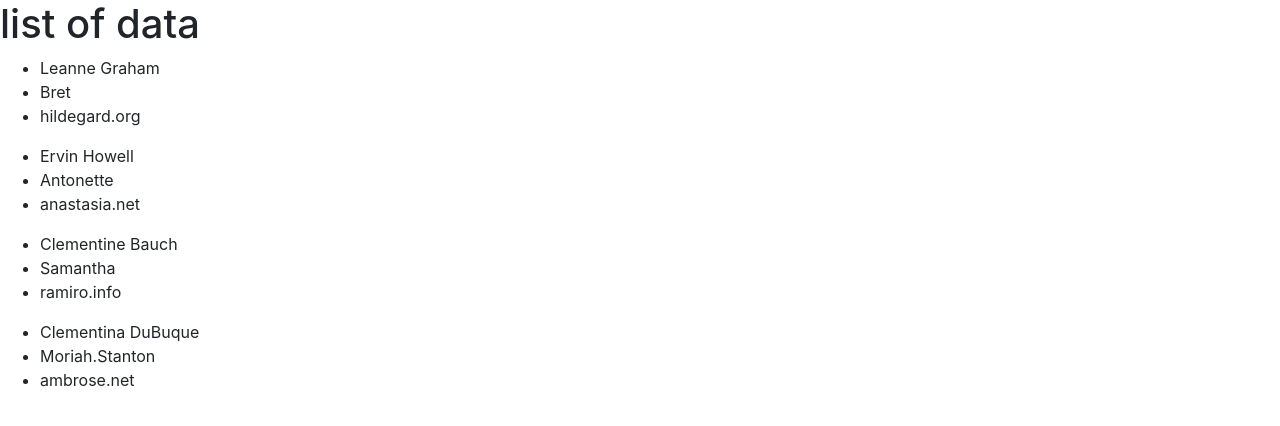
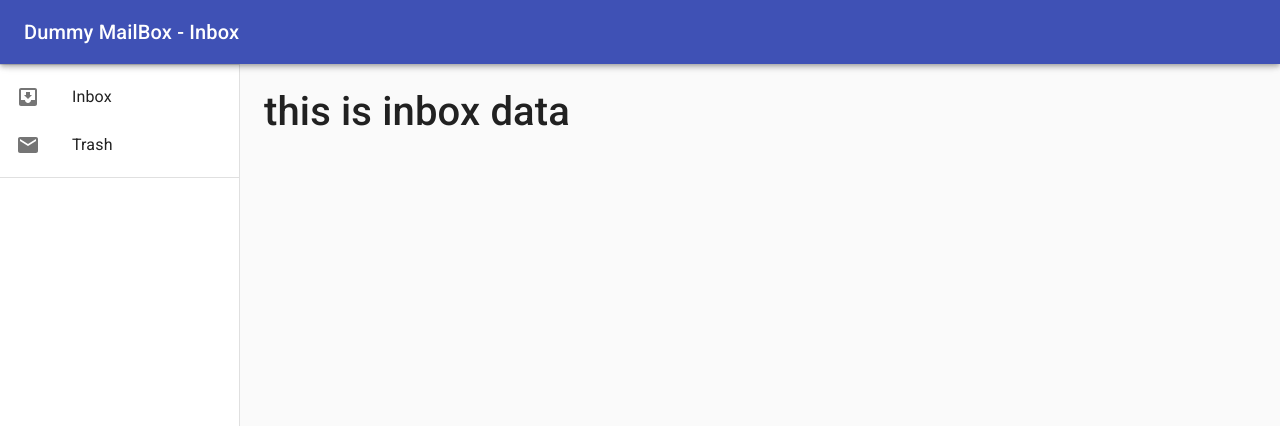
Before and after one commit to bilalahmad147/task-for-assignment, a React (Create React App) app: page / in a window 1280 px wide. Shown: the top 426 px of the page. Built offline with nearby package versions, Linux system fonts and the light colour scheme.

Commit message:
render navbar text

```diff
--- a/src/App.js
+++ b/src/App.js
@@ -1,9 +1,11 @@
 import React from 'react';
-import { emailData } from './data/emails'
+import { emailData } from './components/data/emails'
+import ResponsiveDrawer from './components/Navbar/NavBar'
 
 function App() {
   return (
     <div>
+      <ResponsiveDrawer />
       <h1>list of data</h1>
       {
         emailData.map((ind, key) => {
--- /dev/null
+++ b/src/components/InboxData/InboxData.js
@@ -0,0 +1,11 @@
+import React from 'react'
+
+function InboxData() {
+    return (
+        <div>
+            <h1>this is inbox data</h1>
+        </div>
+    )
+}
+
+export default InboxData
--- /dev/null
+++ b/src/components/Navbar/NavBar.js
@@ -0,0 +1,169 @@
+import React from 'react';
+import PropTypes from 'prop-types';
+import AppBar from '@material-ui/core/AppBar';
+import CssBaseline from '@material-ui/core/CssBaseline';
+import Divider from '@material-ui/core/Divider';
+import Drawer from '@material-ui/core/Drawer';
+import Hidden from '@material-ui/core/Hidden';
+import IconButton from '@material-ui/core/IconButton';
+import InboxIcon from '@material-ui/icons/MoveToInbox';
+import List from '@material-ui/core/List';
+import ListItem from '@material-ui/core/ListItem';
+import ListItemIcon from '@material-ui/core/ListItemIcon';
+import ListItemText from '@material-ui/core/ListItemText';
+import MailIcon from '@material-ui/icons/Mail';
+import MenuIcon from '@material-ui/icons/Menu';
+import Toolbar from '@material-ui/core/Toolbar';
+import Typography from '@material-ui/core/Typography';
+import { makeStyles, useTheme } from '@material-ui/core/styles';
+import InboxData from '../InboxData/InboxData'
+import TrashData from '../TrashData/TrashData'
+
+const drawerWidth = 240;
+
+const useStyles = makeStyles((theme) => ({
+    root: {
+        display: 'flex',
+    },
+    drawer: {
+        [theme.breakpoints.up('sm')]: {
+            width: drawerWidth,
+            flexShrink: 0,
+        },
+    },
+    appBar: {
+        [theme.breakpoints.up('sm')]: {
+            width: `calc(100%)`,
+            marginLeft: drawerWidth,
+        },
+        zIndex: theme.zIndex.drawer + 1,
+    },
+    menuButton: {
+        marginRight: theme.spacing(2),
+        [theme.breakpoints.up('sm')]: {
+            display: 'none',
+        },
+    },
+    // necessary for content to be below app bar
+    toolbar: theme.mixins.toolbar,
+    drawerPaper: {
+        width: drawerWidth,
+    },
+    content: {
+        flexGrow: 1,
+        padding: theme.spacing(3),
+    },
+}));
+
+function ResponsiveDrawer(props) {
+
+    const [name, setName] = React.useState('Inbox')
+    const [drawOpen, setDrawOpen] = React.useState(<InboxData />)
+
+    const { window } = props;
+    const classes = useStyles();
+    const theme = useTheme();
+    const [mobileOpen, setMobileOpen] = React.useState(false);
+
+    const handleDrawerToggle = () => {
+        setMobileOpen(!mobileOpen);
+    };
+
+    const navTexthandler = (e) => {
+        e.preventDefault()
+        if (name === 'Inbox') {
+            setName('Trash')
+            setDrawOpen(<TrashData />)
+        } else {
+            setName('Inbox')
+            setDrawOpen(<InboxData />)
+        }
+    }
+
+    const drawer = (
+        <div>
+            <div className={classes.toolbar} />
+            <Divider />
+            <List>
+                {['Inbox', 'Trash'].map((text, index) => (
+                    <ListItem onClick={(e) => navTexthandler(e)} button key={text}>
+                        <ListItemIcon>{index % 2 === 0 ? <InboxIcon /> : <MailIcon />}</ListItemIcon>
+                        <ListItemText primary={text} />
+                    </ListItem>
+                ))}
+            </List>
+            <Divider />
+        </div>
+    );
+
+    const container = window !== undefined ? () => window().document.body : undefined;
+
+    return (
+        <div className={classes.root}>
+            <CssBaseline />
+            <AppBar position="fixed" className={classes.appBar}>
+                <Toolbar>
+                    <IconButton
+                        color="inherit"
+                        aria-label="open drawer"
+                        edge="start"
+                        onClick={handleDrawerToggle}
+                        className={classes.menuButton}
+                    >
+                        <MenuIcon />
+                    </IconButton>
+                    <Typography variant="h6" noWrap>
+                        Dummy MailBox - {name}
+                    </Typography>
+                </Toolbar>
+            </AppBar>
+            <nav className={classes.drawer} aria-label="mailbox folders">
+                {/* The implementation can be swapped with js to avoid SEO duplication of links. */}
+                <Hidden smUp implementation="css">
+                    <Drawer
+                        container={container}
+                        variant="temporary"
+                        anchor={theme.direction === 'rtl' ? 'right' : 'left'}
+                        open={mobileOpen}
+                        onClose={handleDrawerToggle}
+                        classes={{
+                            paper: classes.drawerPaper,
+                        }}
+                        ModalProps={{
+                            keepMounted: true, // Better open performance on mobile.
+                        }}
+                    >
+                        {drawer}
+                    </Drawer>
+                </Hidden>
+                <Hidden xsDown implementation="css">
+                    <Drawer
+                        classes={{
+                            paper: classes.drawerPaper,
+                        }}
+                        variant="permanent"
+                        open
+                    >
+                        {drawer}
+                    </Drawer>
+                </Hidden>
+            </nav>
+            <main className={classes.content}>
+                <div className={classes.toolbar} />
+                <Typography paragraph>
+                    {drawOpen}
+                </Typography>
+            </main>
+        </div>
+    );
+}
+
+ResponsiveDrawer.propTypes = {
+    /**
+     * Injected by the documentation to work in an iframe.
+     * You won't need it on your project.
+     */
+    window: PropTypes.func,
+};
+
+export default ResponsiveDrawer;
--- /dev/null
+++ b/src/components/TrashData/TrashData.js
@@ -0,0 +1,11 @@
+import React from 'react'
+
+function TrashData() {
+    return (
+        <div>
+            <h1>this is trash data</h1>
+        </div>
+    )
+}
+
+export default TrashData
```
Also changed, not shown: src/components/data/emails.js (renamed from src/data/emails.js).
